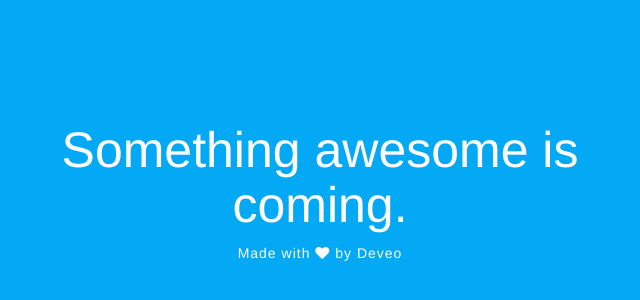
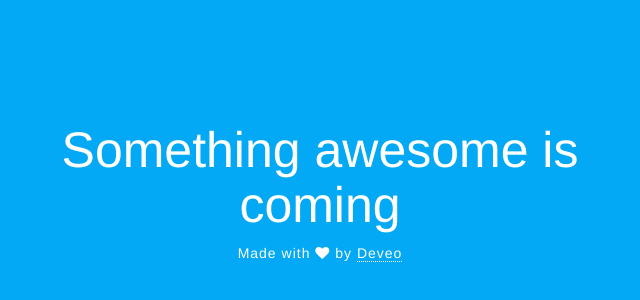
Before and after one commit to Deveodk/vue2-spa-starter, a Vue app: page / in a window 1280 px wide. Shown: the part 212-512 px from the top of the page, without its empty margins (320-960 px from the left). Built offline with nearby package versions, Linux system fonts and the light colour scheme; what vue-moment would draw is missing.

Commit message:
Nom run build

```diff
--- a/src/pages/common/index.vue
+++ b/src/pages/common/index.vue
@@ -1,7 +1,7 @@
 <template>
     <div class="hello">
         <h1>{{ msg }}</h1>
-        <p>Made with <i class="fa fa-heart"></i> by Deveo</p>
+        <p>Made with <i class="fa fa-heart"></i> by <a target="_blank" rel="noopener" href="https://deveo.dk">Deveo</a></p>
     </div>
 </template>
 <script>
@@ -9,7 +9,7 @@
         name: 'Index',
         data () {
             return {
-                msg: 'Something awesome is coming.'
+                msg: 'Something awesome is coming'
             }
         }
     }
@@ -36,4 +36,15 @@
         text-align: center;
         letter-spacing: 1px;
     }
+    a{
+        text-decoration: none;
+        color: inherit;
+        border-bottom: 1px dotted #fff;
+    }
+    a:hover, a:focus{
+        text-decoration: none;
+        color: inherit;
+        border-bottom: 1px solid #fff;
+        outline: none;
+    }
 </style>
```
Also changed, not shown: src/assets/logo.png (deleted), 9 other files (tests, documents, lock files or other folders).
